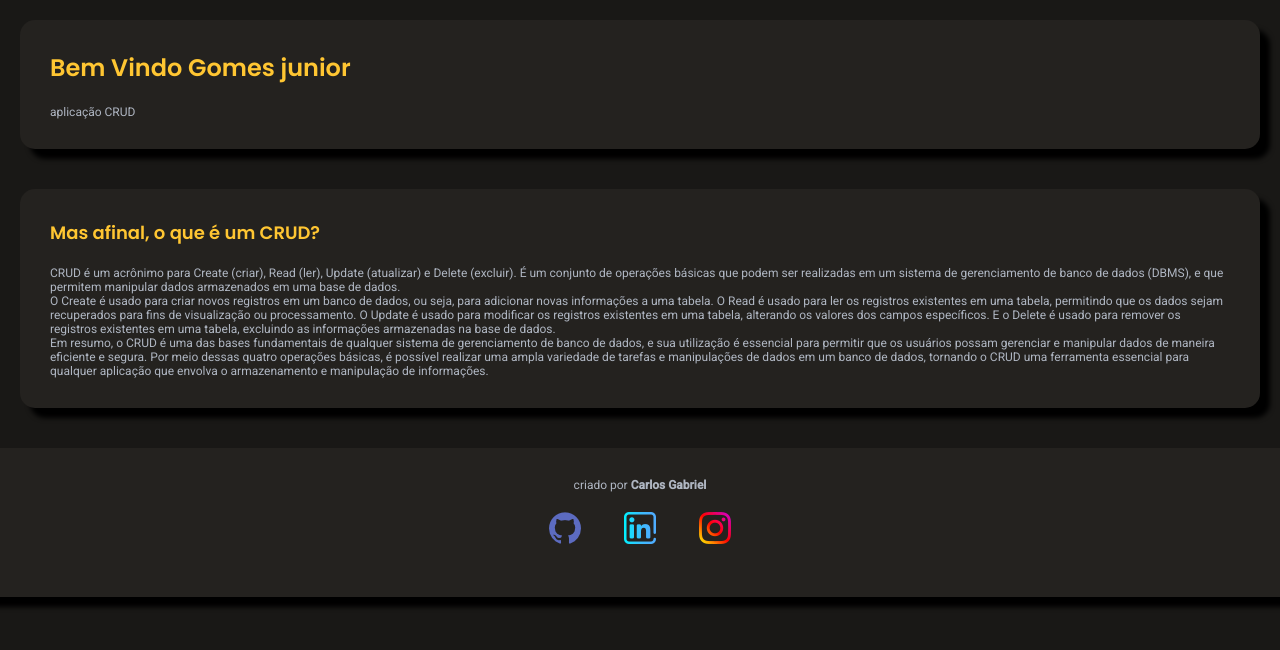
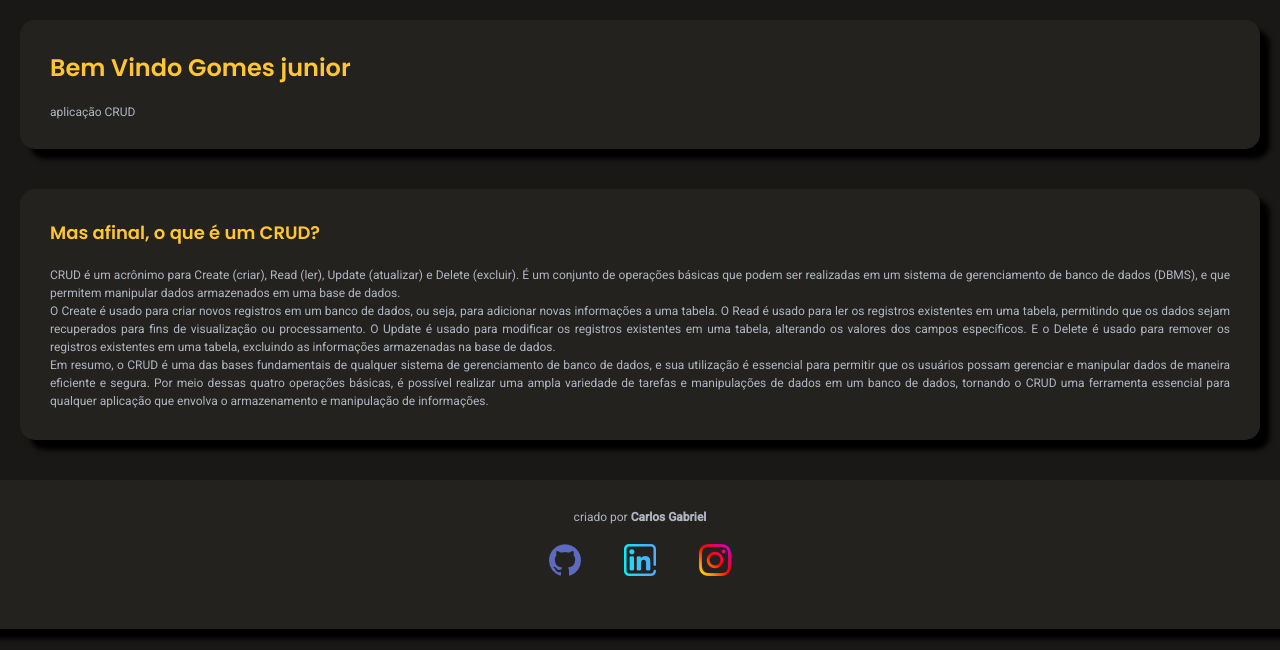
Before and after one commit to CarlosG18/CRUD_django, a Django app: page /crud/home/ in a window 1280 px wide. Shown: the part 53-703 px from the top of the page. Run offline with Django 4.2, Linux system fonts and the light colour scheme; a user stored in the database is signed in.

Commit message:
add details of style

```diff
--- a/system/crud/static/crud/css/base.css
+++ b/system/crud/static/crud/css/base.css
@@ -118,3 +118,8 @@ main{
   display: flex;
   flex-direction: column;
 }
+
+.justificado{
+  text-align: justify;
+  line-height: 1.5em;
+}
--- a/system/crud/templates/crud/home.html
+++ b/system/crud/templates/crud/home.html
@@ -11,8 +11,8 @@
 
   <article class="box">
     <h1 class="title"> Mas afinal, o que é um CRUD?</h1>
-    <p>CRUD é um acrônimo para Create (criar), Read (ler), Update (atualizar) e Delete (excluir). É um conjunto de operações básicas que podem ser realizadas em um sistema de gerenciamento de banco de dados (DBMS), e que permitem manipular dados armazenados em uma base de dados.</p>
-    <p>O Create é usado para criar novos registros em um banco de dados, ou seja, para adicionar novas informações a uma tabela. O Read é usado para ler os registros existentes em uma tabela, permitindo que os dados sejam recuperados para fins de visualização ou processamento. O Update é usado para modificar os registros existentes em uma tabela, alterando os valores dos campos específicos. E o Delete é usado para remover os registros existentes em uma tabela, excluindo as informações armazenadas na base de dados.</p>
-    <p>Em resumo, o CRUD é uma das bases fundamentais de qualquer sistema de gerenciamento de banco de dados, e sua utilização é essencial para permitir que os usuários possam gerenciar e manipular dados de maneira eficiente e segura. Por meio dessas quatro operações básicas, é possível realizar uma ampla variedade de tarefas e manipulações de dados em um banco de dados, tornando o CRUD uma ferramenta essencial para qualquer aplicação que envolva o armazenamento e manipulação de informações.</p>
+    <p class="justificado">CRUD é um acrônimo para Create (criar), Read (ler), Update (atualizar) e Delete (excluir). É um conjunto de operações básicas que podem ser realizadas em um sistema de gerenciamento de banco de dados (DBMS), e que permitem manipular dados armazenados em uma base de dados.</p>
+    <p class="justificado">O Create é usado para criar novos registros em um banco de dados, ou seja, para adicionar novas informações a uma tabela. O Read é usado para ler os registros existentes em uma tabela, permitindo que os dados sejam recuperados para fins de visualização ou processamento. O Update é usado para modificar os registros existentes em uma tabela, alterando os valores dos campos específicos. E o Delete é usado para remover os registros existentes em uma tabela, excluindo as informações armazenadas na base de dados.</p>
+    <p class="justificado">Em resumo, o CRUD é uma das bases fundamentais de qualquer sistema de gerenciamento de banco de dados, e sua utilização é essencial para permitir que os usuários possam gerenciar e manipular dados de maneira eficiente e segura. Por meio dessas quatro operações básicas, é possível realizar uma ampla variedade de tarefas e manipulações de dados em um banco de dados, tornando o CRUD uma ferramenta essencial para qualquer aplicação que envolva o armazenamento e manipulação de informações.</p>
   </article>
 {% endblock %}
```
Also changed, not shown: system/db.sqlite3.
